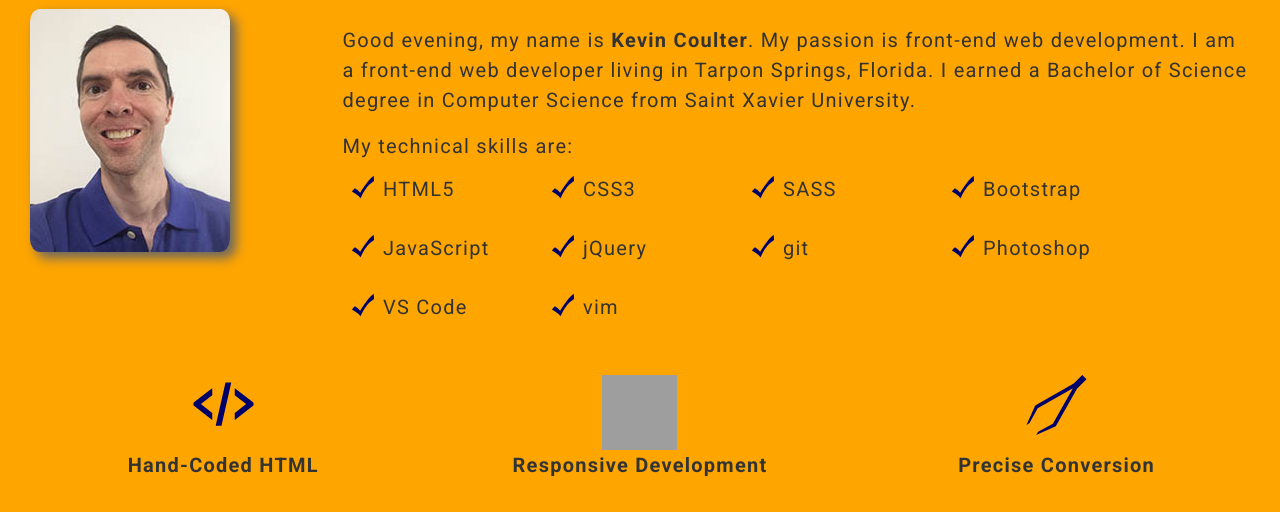
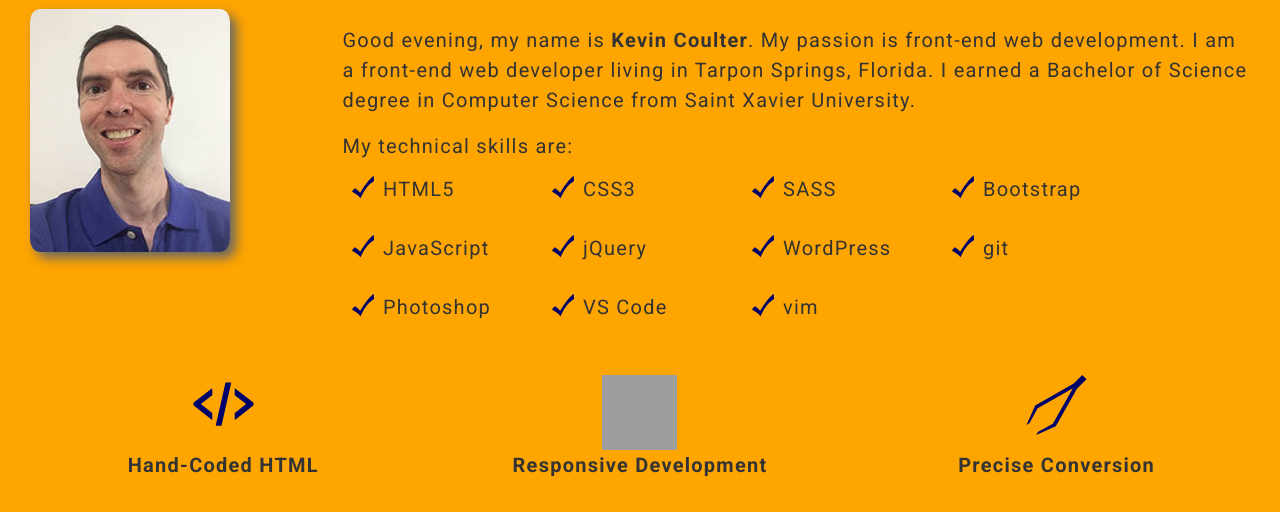
Before and after one commit to GreenApple76/kevin-website, a PHP site: page / in a window 1280 px wide. Shown: the part 1071-1583 px from the top of the page. Run offline with PHP 8.4, Linux system fonts and the light colour scheme; some libraries are stand-ins or nearby versions; grey boxes are pictures that could not be loaded.

Commit message:
update skills section

```diff
--- a/index.php
+++ b/index.php
@@ -75,6 +75,7 @@
                                             <li class="list-group-item col-xs-12 col-md-6 col-lg-4"><img src="img/noun_870285_cc.svg" width="40" height="40" alt="*">Bootstrap</li>
                                             <li class="list-group-item col-xs-12 col-md-6 col-lg-4"><img src="img/noun_870285_cc.svg" width="40" height="40" alt="*">JavaScript</li>
                                             <li class="list-group-item col-xs-12 col-md-6 col-lg-4"><img src="img/noun_870285_cc.svg" width="40" height="40" alt="*">jQuery</li>
+                                            <li class="list-group-item col-xs-12 col-md-6 col-lg-4"><img src="img/noun_870285_cc.svg" width="40" height="40" alt="*">WordPress</li>
                                             <li class="list-group-item col-xs-12 col-md-6 col-lg-4"><img src="img/noun_870285_cc.svg" width="40" height="40" alt="*">git</li>
                                             <li class="list-group-item col-xs-12 col-md-6 col-lg-4"><img src="img/noun_870285_cc.svg" width="40" height="40" alt="*">Photoshop</li>
                                             <li class="list-group-item col-xs-12 col-md-6 col-lg-4"><img src="img/noun_870285_cc.svg" width="40" height="40" alt="*">VS Code</li>
```
